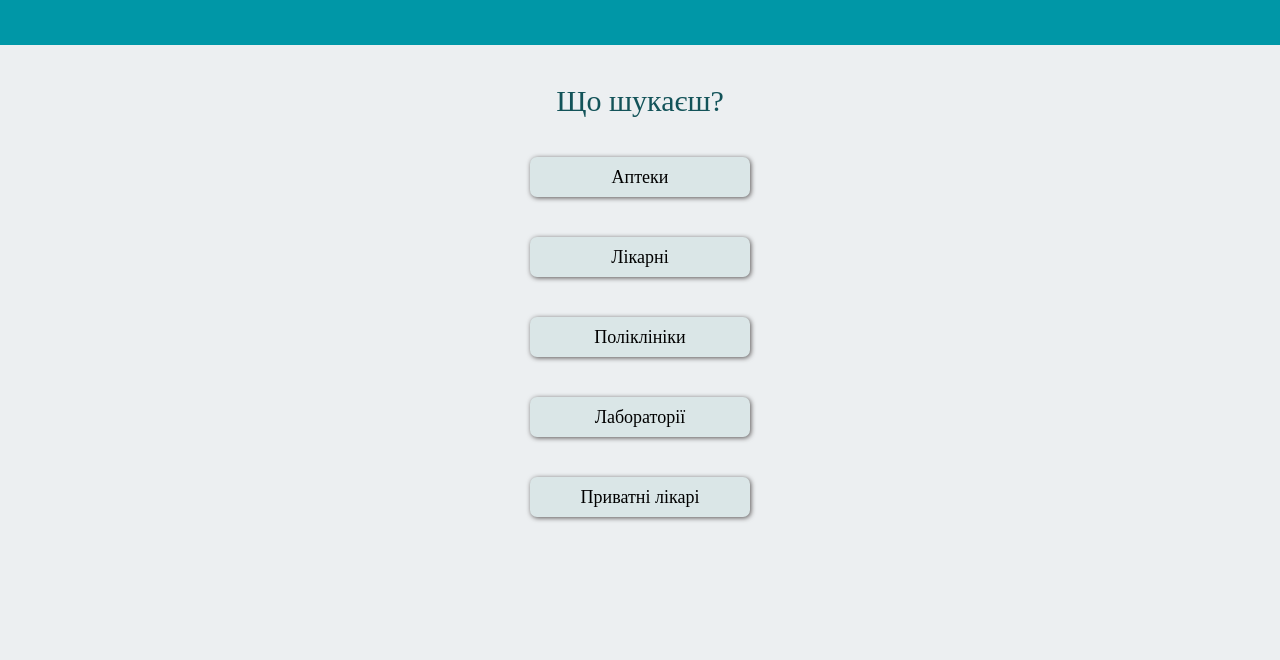
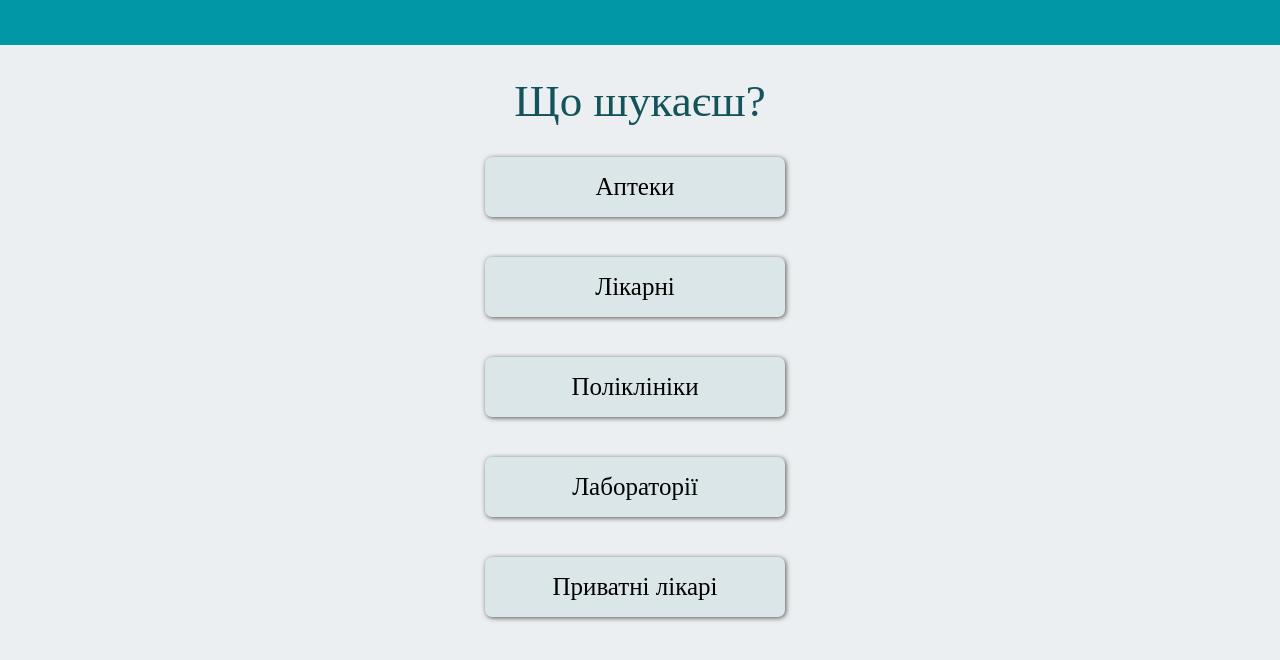
Before and after one commit to Evapavl/frontend-med, an Angular app: page / in a window 1280 px wide. Shown: the top 660 px of the page. Built offline with nearby package versions, Linux system fonts and the light colour scheme.

Commit message:
added styles to category page

```diff
--- a/src/app/views/category-page/category-page.component.css
+++ b/src/app/views/category-page/category-page.component.css
@@ -10,32 +10,32 @@
 
 .container__body {
   padding-top: 40px;
-  max-width: 500px;
+  width: 320px;
   margin: 0 auto;
   text-align: center;
 }
 
 .body__title {
-  text-align: center;
   font-family: 'Prata', serif;
   color: #135359;
-  font-size: 30px;
+  font-size: 45px;
 }
 
-.category-list {
+.body__category-list {
   list-style: none;
+  margin: 5px;
   width: 300px;
-  margin: 0 auto;
+  padding: 0;
 }
 
 .category-list__item {
   background-color: #DAE6E7;
-  width: 200px;
+  width: 100%;
   margin-top: 40px;
-  padding: 10px;
+  padding: 20px 0 20px 0;
   border-radius: 7px;
   box-shadow: 1px 1px 5px rgb(90, 86, 86);
-  font-size: 18px;
+  font-size: 25px;
   font-family: 'Prata', serif;
 }
 
--- a/src/app/views/category-page/category-page.component.html
+++ b/src/app/views/category-page/category-page.component.html
@@ -2,8 +2,7 @@
   <div class="container__header"></div>
   <div class="container__body body">
       <h1 class="body__title">Що шукаєш?</h1>
-      <div class="body__category category-list">
-          <ul class="category-list">
+      <ul class="body__category-list category-list">
         <li class="category-list__item"><a href="#" class="category-list__item--link">Аптеки</a></li>
         <li class="category-list__item"><a href="#" class="category-list__item--link">Лікарні</a></li>
         <li class="category-list__item"><a href="#" class="category-list__item--link">Поліклініки</a></li>
@@ -12,4 +11,3 @@
       </ul>
   </div>
 </div>
-</div>
```
Lines whose indentation alone changed are shown as unchanged.
